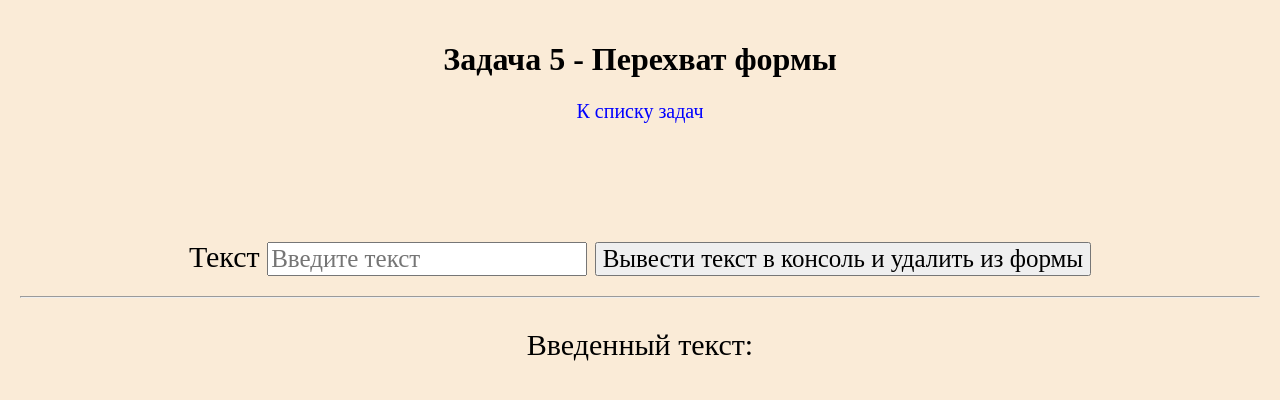
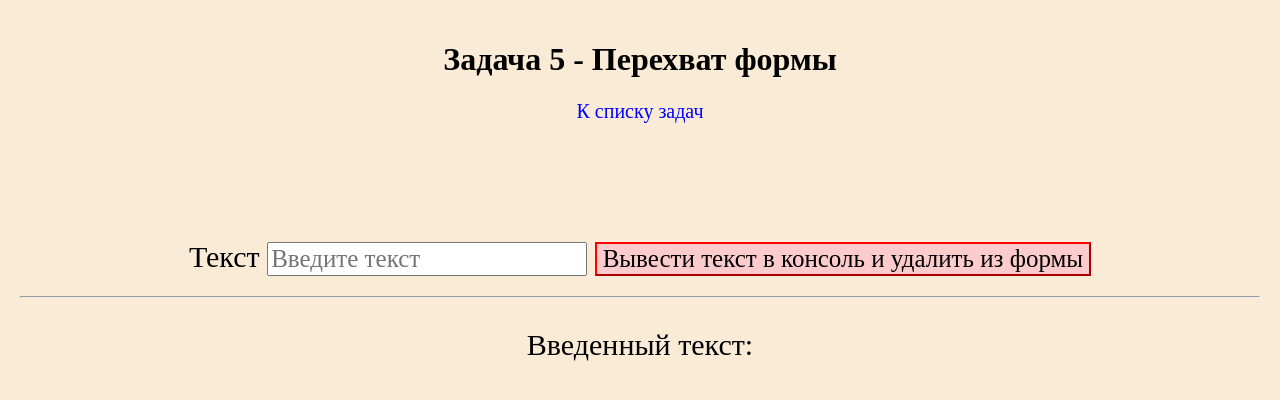
Before and after one commit to alexeyvsokolov/js-start, a plain HTML site: page task5/index.html in a window 1280 px wide. Drawn offline with Linux system fonts and the light colour scheme.

Commit message:
style button for task5

```diff
--- a/task5/style.css
+++ b/task5/style.css
@@ -43,8 +43,14 @@ input {
 }
 
 button {
+    border-color: red;
+    background-color: rgb(252, 203, 203);
     font-family: 'Times New Roman', Times, serif;
     font-size: 25px;
+}
+
+button:hover {
+    background-color: rgb(253, 183, 183);
 }
 
 hr {
```
